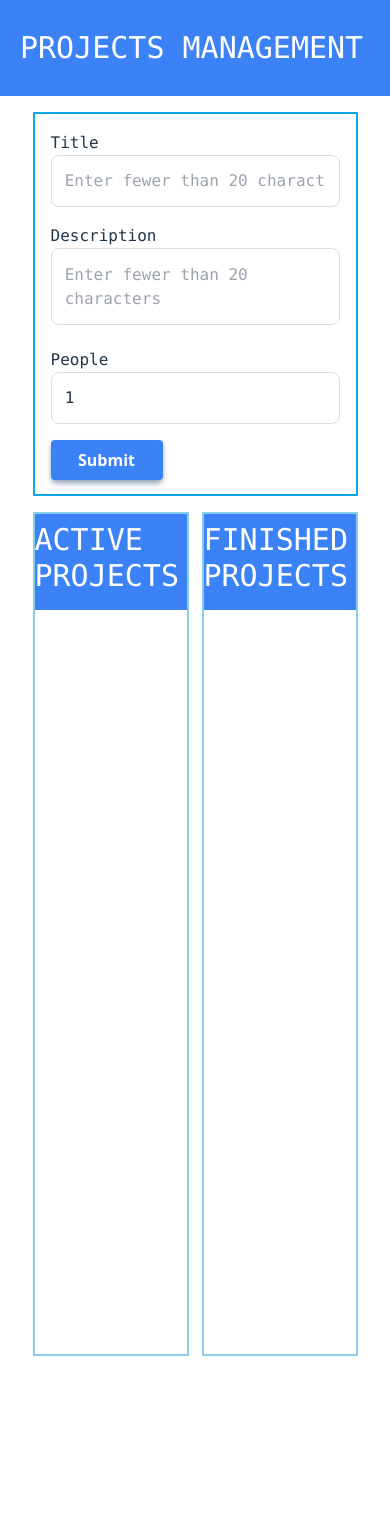
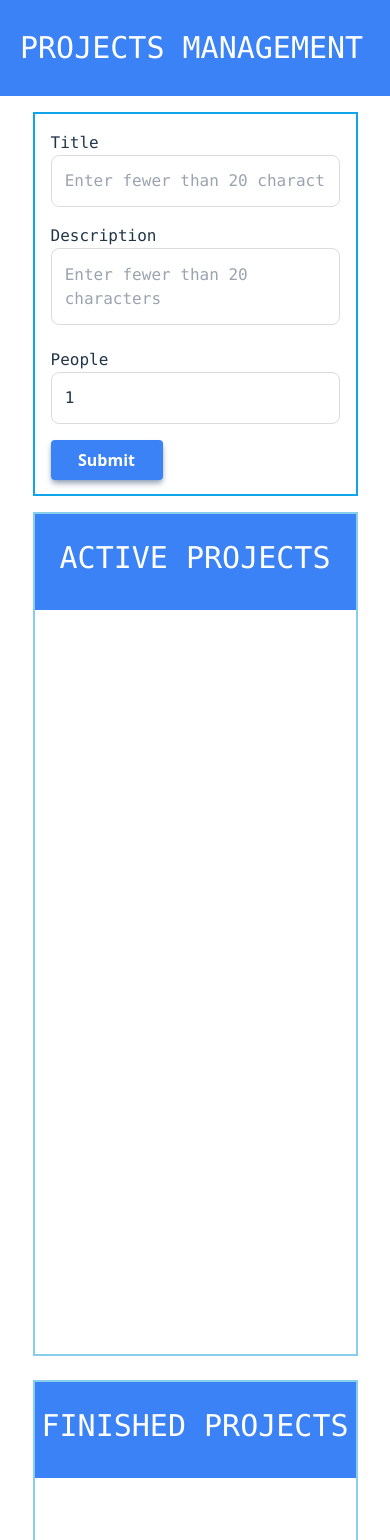
Before and after one commit to yusuken1121/CICCC_FinalProject, a React (Vite) app: page / in a window 390 px wide. Shown: the top 1540 px of the page. Before the commit the page ends 1356 px from the top, so only its background shows below. Built offline with nearby package versions, Linux system fonts and the light colour scheme.

Commit message:
💄 Create a responsive design

```diff
--- a/src/components/molecule/listTemplate/ProjectListFormat.tsx
+++ b/src/components/molecule/listTemplate/ProjectListFormat.tsx
@@ -28,7 +28,7 @@ export const ProjectListFormat: FC<ProjectListFormat> = ({
 
   return (
     <div
-      className="w-48p min-h-svh max-h-fit mb-2 border-2 border-sky-500 mt-4"
+      className="w-full md:w-48p min-h-svh max-h-fit mb-2 border-2 border-sky-500 mt-4"
       style={dropZoneStyle}
       ref={setNodeRef}
     >
--- a/src/components/organism/main/Main.tsx
+++ b/src/components/organism/main/Main.tsx
@@ -104,7 +104,7 @@ export const Main = () => {
           <ProjectsList />
         </div>
 
-        <div className="w-5/6 min-h-svh flex items-start justify-between">
+        <div className="w-5/6 min-h-svh flex flex-col md:flex-row items-start justify-between">
           <ProjectActiveList />
           <ProjectFinishedList />
         </div>
```
